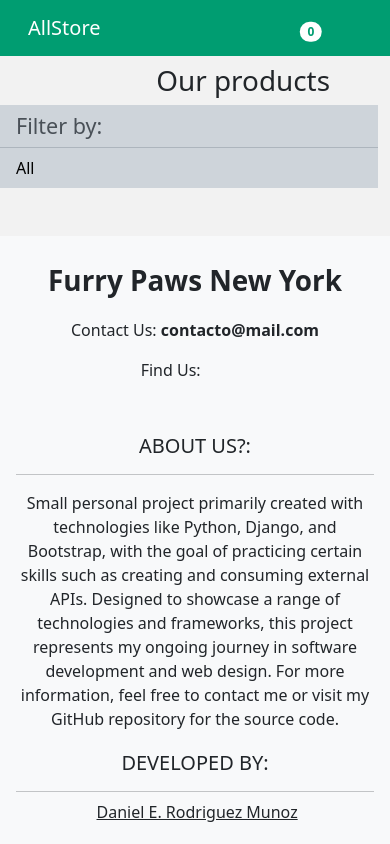
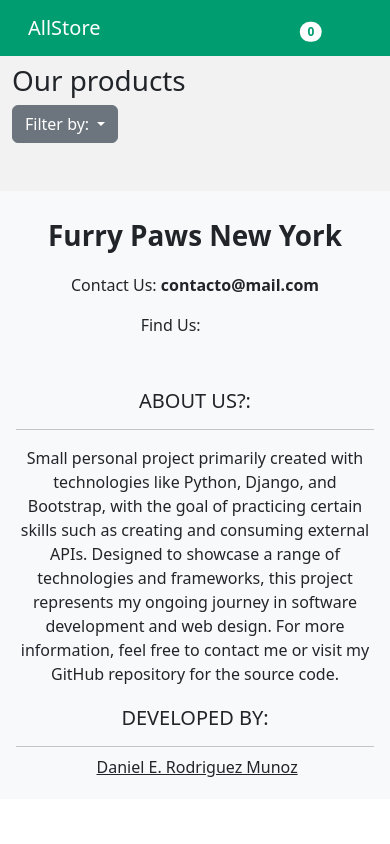
Before and after one commit to Romu9319/all_store, a Django app: page /filterByName in a window 390 px wide. Run offline with Django 5.2, Linux system fonts and the light colour scheme; data that the repository does not hold is empty; some libraries are stand-ins or nearby versions.

Commit message:
filter responsive finished

```diff
--- a/ecommerce/templates/includes/catalogue/categories.html
+++ b/ecommerce/templates/includes/catalogue/categories.html
@@ -1,7 +1,29 @@
-<div class="row">
-    <div class="list-group list-group-flush h-100">
-        <h4 class=" list-group-item list-group-item-dark mb-0">Filter by:</h4>
-        <a class="list-group-item list-group-item-action list-group-item-dark scale-up" style="color:black" href="/">
+<div class="">
+    <div class="list-group list-group-flush ">
+       <div class="dropdown">
+            <a class="btn btn-secondary dropdown-toggle" href="#" role="button" data-bs-toggle="dropdown" aria-expanded="false">
+                Filter by:
+            </a>
+            <ul class="dropdown-menu border-0">
+                <li>
+                    <a class="list-group-item list-group-item-action border-0 scale-up" style="color:black" href="/">
+                    All
+                    </a>
+                </li>
+                {% for category, count in categories.items %}
+                    <li>
+                        <a href="{% url 'ecommerce:filterByCategory' category  %}" class="list-group-item list-group-item-action border-0 scale-up">
+                            <span class="">{{ category }}</span> : <span class="">{{count}}</span>
+                        </a>
+                    </li>
+                {% endfor %}
+            </ul>
+        </div>
+
+
+
+
+        <!--<a class="list-group-item list-group-item-action list-group-item-dark scale-up" style="color:black" href="/">
             All
         </a>
         {% for category, count in categories.items %}
@@ -9,5 +31,5 @@
                     <span class="">{{ category }}</span> : <span class="">{{count}}</span>
                 </a>
         {% endfor %}
-    </div>
+    </div>-->
 </div>
--- a/ecommerce/templates/includes/header.html
+++ /dev/null
@@ -1,4 +0,0 @@
-<header class='header bg-light text-dark text-center project-light'>
-    <h1>Aqui poner mi ubicacion, telefono de contacto </h1>
-    <h1>  y algo mas que se me ocurra</h1>
-</header>
--- a/ecommerce/templates/includes/navbarComponents/cart.html
+++ b/ecommerce/templates/includes/navbarComponents/cart.html
@@ -5,7 +5,7 @@
             {{request.session.cart.items|length}}
         </span>
     </a>
-    <ul class="dropdown-menu dropdown-menu-end" style="max-height: 150px; overflow-y: auto;">
+    <ul class="dropdown-menu dropdown-menu-end border-0" style="max-height: 150px; overflow-y: auto;">
     <div class="mx-3 ">
         <p class="my-0"><b>Total:</b>$ {{request.session.totalAmount}}</p>
         <p class="d-flex justify-content-start mt-1">
--- a/ecommerce/templates/includes/navbarComponents/user.html
+++ b/ecommerce/templates/includes/navbarComponents/user.html
@@ -2,7 +2,7 @@
     <a class="btn position-relative dropdown" href="#" role="button" data-bs-toggle="dropdown" aria-expanded="false">
         <i class="fa-regular fa-user"  style="color: white"></i>
     </a>
-    <ul class="dropdown-menu dropdown-menu-end" style="max-height: 150px; overflow-y: auto;">
+    <ul class="dropdown-menu dropdown-menu-end border-0" style="max-height: 150px; overflow-y: auto;">
         {% if user.is_authenticated %}
             <li>
                 <a class="dropdown-item" href="{% url 'ecommerce:userAccount' %}">Your profile</a>
--- a/ecommerce/templates/index.html
+++ b/ecommerce/templates/index.html
@@ -9,7 +9,7 @@
 </head>
 <body>
     <div class="container">
-        <h1 class="text-end mt-2 me-5">Our products</h1>
+        <h1 class="mt-2 me-5">Our products</h1>
         <div class="">
             {% include 'includes/catalogue/categories.html' %}
         </div>
```
Also changed, not shown: ecommerce/templates/includes/headerCart.html (deleted, +0 -10 lines).
